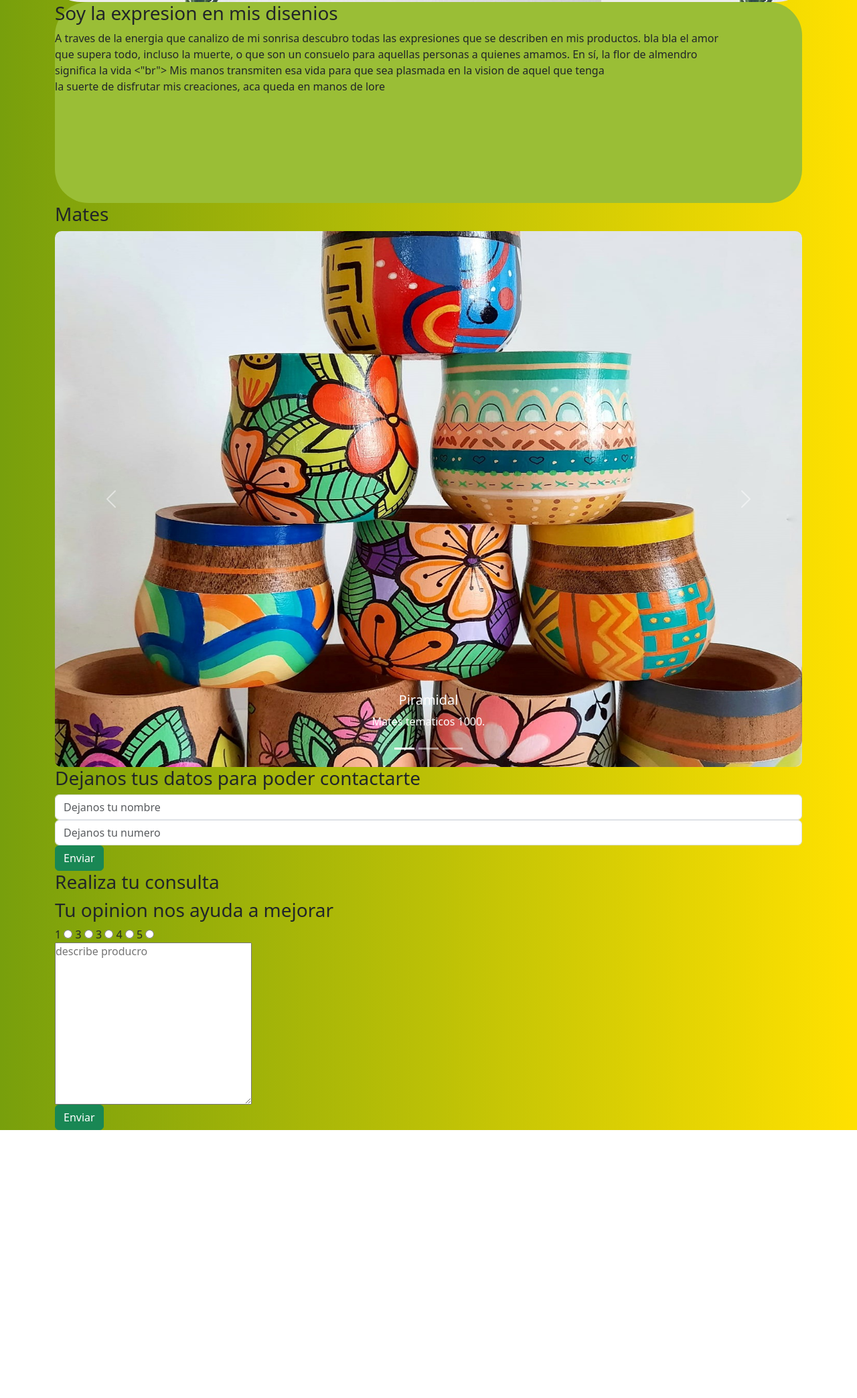
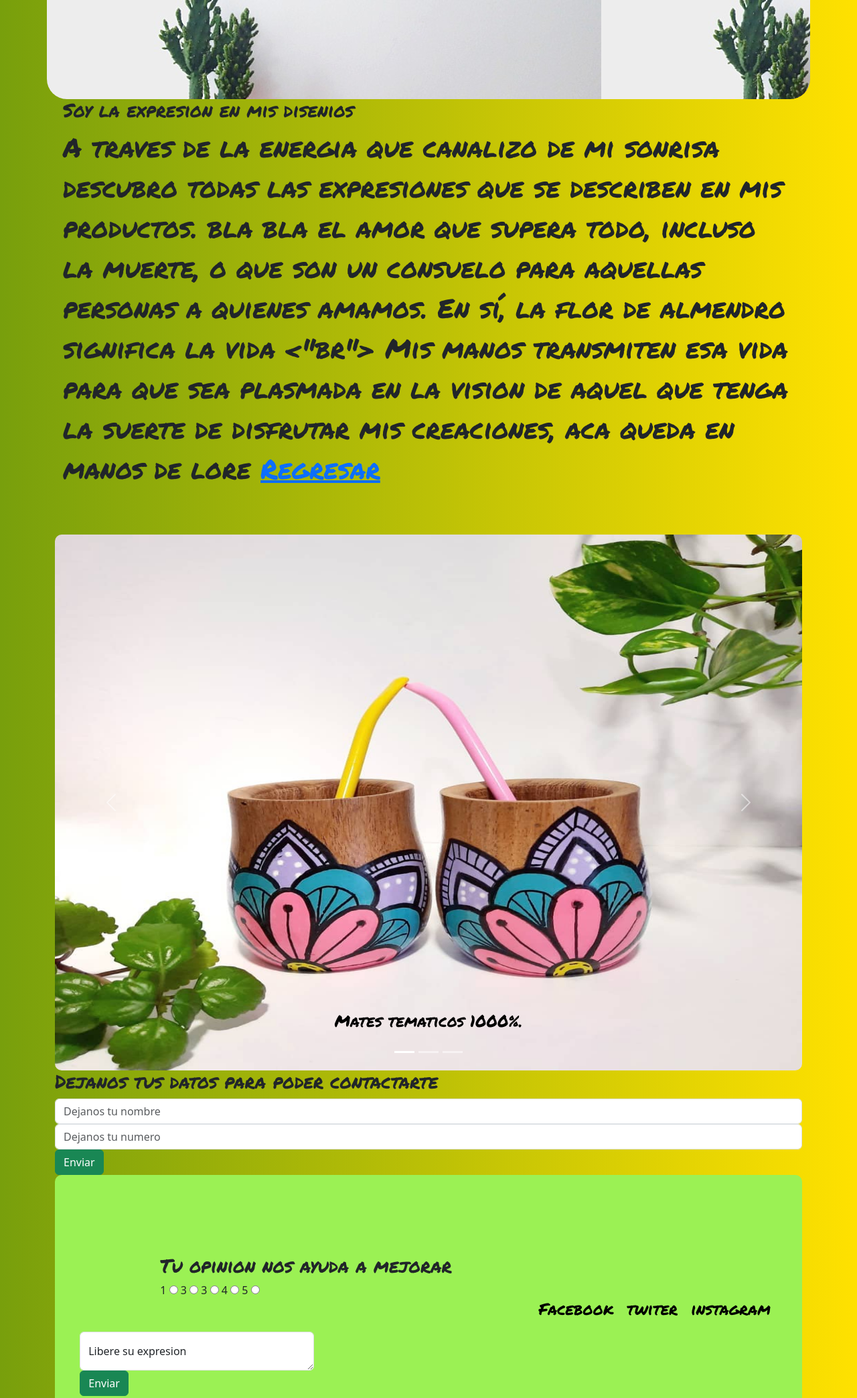
Before and after one commit to juansergio80/Grupo9, a plain HTML site: page index.html in a window 1280 px wide. Shown: the part 497-2584 px from the top of the page at 67% size. Before the commit the page ends 2184 px from the top, so only its background shows below. Drawn offline with nearby package versions, Linux system fonts and the light colour scheme.

Commit message:
Aplicacion CSS

```diff
--- a/estilos.css
+++ b/estilos.css
@@ -23,6 +23,9 @@ body{
     justify-content: center;
     position: absolute;
     width: 100%;
+    font-family: 'Permanent Marker', cursive;
+
+
 }
 .menu li {
     text-decoration: none;
@@ -37,9 +40,9 @@ body{
 }
 
 .contenedor-inicio {
-    border-radius: 50px;
+    border-radius: 30px;
     width: 100%;
-    height: 500px;
+    height: 645px;
     background-image: url("/fotos/portada.jpg");
 
 
@@ -53,7 +56,8 @@ body{
 }
 .contenedor-presentacion {
 
-    width: 1000px;
+    width: 100%;
+    height: 90%;
 
 }
 .contenedor-servicios {
@@ -62,23 +66,68 @@ body{
 }
 
 .caja-presentacion{
-    background-color: rgb(154, 190, 54);
-    border-radius: 50px;
+
+    border-radius: 30px;
     width: 100%;
-    height: 300px;
+    height: 650px;
 
 }
-.enlinea {
 
-border-radius: 50px;
-
-}
 .tamaniofoto{
 
     width: 100%;
     height: 100%;
 }
 
-.linea{
+.enlinea{
+    display: inline-block;
+    /*font-family: 'Permanent Marker', cursive;*/
+    font-family: 'Permanent Marker', cursive;
+    font-size: 40px;
+}
+.linea {
     display: inline-block;
 }
+h3 {
+    font-family: 'Permanent Marker', cursive;
+    font-size: 35px;
+    color: #000;
+}
+.sub {
+    font-family: 'Permanent Marker', cursive;
+    font-size: 24px;
+    color: black;
+
+}
+
+/*Footer*/
+
+.contenedor-footer {
+    height: 400px;
+    background-color: rgb(155, 241, 84);
+    border-radius: 10px;
+    display: flex;
+    flex-direction: row;
+    align-items: center;
+    justify-content: center;
+
+}
+
+.formulario {
+    margin: 30px 100px;
+    padding: 20px ;
+
+
+}
+.cont-redes {
+    display: flex;
+    display: inline-block;
+}
+.redes {
+    font-family: 'Permanent Marker', cursive;
+    font-size: 24px;
+    padding: 10px;
+    text-decoration:none ;
+    color: black;
+
+}
--- a/index.html
+++ b/index.html
@@ -9,7 +9,14 @@
     <link rel="stylesheet" href="estilos.css">
     <link href="https://cdn.jsdelivr.net/npm/bootstrap@5.3.0-alpha3/dist/css/bootstrap.min.css" rel="stylesheet" integrity="sha384-KK94CHFLLe+nY2dmCWGMq91rCGa5gtU4mk92HdvYe+M/SXH301p5ILy+dN9+nJOZ" crossorigin="anonymous">
 <script src="https://cdn.jsdelivr.net/npm/bootstrap@5.3.0-alpha3/dist/js/bootstrap.bundle.min.js" integrity="sha384-ENjdO4Dr2bkBIFxQpeoTz1HIcje39Wm4jDKdf19U8gI4ddQ3GYNS7NTKfAdVQSZe" crossorigin="anonymous"></script>
-    <title>Flor de Almendro</title>
+<link rel="preconnect" href="https://fonts.googleapis.com">
+<link rel="preconnect" href="https://fonts.gstatic.com" crossorigin>
+<link href="https://fonts.googleapis.com/css2?family=Permanent+Marker&display=swap" rel="stylesheet">
+<!--Fuente de letras-->
+<link rel="preconnect" href="https://fonts.googleapis.com">
+<link rel="preconnect" href="https://fonts.gstatic.com" crossorigin>
+<link href="https://fonts.googleapis.com/css2?family=Permanent+Marker&display=swap" rel="stylesheet">
+<title>Flor de Almendro</title>
 </head>
 
 <!--Comienza el cuerpo del programa-->
@@ -86,7 +93,7 @@
             <!--Texto de presentacion de la diseniadora, el mismod ebe ir como un articulo elegir foto representativa que sera la foto principal
             elegir textos yo sugiero un texto tipo manuscripto, color a eleccion -->
 
-            <article id="presentacion" class="caja-presentacion">   <!--articulo presentacion-->
+            <article id="presentacion" class="caja-presentacion container">   <!--articulo presentacion-->
                 <div class="contenedor-presentacion enlinea ">
                     <h3>Soy la expresion en mis disenios</h3>
                     <p>
@@ -95,7 +102,7 @@
                         el amor que supera todo, incluso la muerte, o que son un consuelo para
                         aquellas personas a quienes amamos. En sí, la flor de almendro significa la vida <"br">
                         Mis manos transmiten esa  vida para que sea plasmada en la vision de aquel que tenga <br>
-                        la suerte de disfrutar mis creaciones, aca queda en manos de lore
+                        la suerte de disfrutar mis creaciones, aca queda en manos de lore  <span> <a href="#">Regresar</a></span>
                     </p>
                 </div>
             </article >
@@ -104,7 +111,7 @@
 
             <div id="productos"  class=" contenedor-fotos">
                 <div class="container alinear">   <!--perimer carrusel de fotos mates-->
-                    <h3>Mates</h3>
+
                     <div id="carouselExampleCaptions" class="carousel slide">  <!--Inicio carrusel Bootstrap de fotos mates-->
                         <div class="carousel-indicators">
                             <button type="button" data-bs-target="#carouselExampleCaptions" data-bs-slide-to="0" class="active" aria-current="true" aria-label="Slide 1"></button>
@@ -113,24 +120,24 @@
                         </div>
                         <div class="carousel-inner">
                             <div class="carousel-item active ">
-                                <img src="/fotos/Mates2.jpg" class="d-block w-100 tamaniofoto" alt="..." style="border-radius: 10px;">
+                                <img src="/fotos/Mates5.jpg" class="d-block w-100 tamaniofoto" alt="..." style="border-radius: 10px;">
                                 <div class="carousel-caption d-none d-md-block">
-                                    <h5>Piramidal</h5>
-                                    <p>Mates tematicos 1000.</p>
+
+                                    <p class="sub">Mates tematicos 1000%.</p>
                                 </div>
                             </div>
                             <div class="carousel-item">
                                 <img src="/fotos/Mates3.jpg" class="d-block w-100 tamaniofoto" alt="..." style="border-radius: 10px;">
                                 <div class="carousel-caption d-none d-md-block">
-                                    <h5>Second slide label</h5>
-                                    <p>Some representative placeholder content for the second slide.</p>
+
+                                    <p class="sub">Que representan la figura geometrica.</p>
                                 </div>
                             </div>
                             <div class="carousel-item">
                                 <img src="/fotos/Mates4.jpg" class="d-block w-100 tamaniofoto" alt="..." style="border-radius: 10px;">
                                 <div class="carousel-caption d-none d-md-block">
-                                    <h5>Third slide label</h5>
-                                    <p>Some representative placeholder content for the third slide.</p>
+
+                                    <p class="sub">Del sabor de tus labios.</p>
                                 </div>
                             </div>
                         </div>
@@ -174,16 +181,13 @@
     <footer>
         <div class="container">
             <div class="contenedor-footer" >
-                <div>
-                    <h3>Realiza tu consulta</h3>
-                </div>
-                <div> <!--Formulario de contacto el mismo debe dejar el cliente el nombre, telefono y posiblemne te un correo
+                <div > <!--Formulario de contacto el mismo debe dejar el cliente el nombre, telefono y posiblemne te un correo
                         hayy que ver partes de disenios de como ira, igual el formulario tambien podriamos poner el formulario en otra parte y poner el
                         footter una resenia de usuarios no hay mucho tiempo para decidir/-->
 
                     <!--Formulario de opiniones de los clientes-->
                     <form >       <!--Seleccion del 1 al 5-->
-                        <div>
+                        <div class="formulario">
                             <div>
                                 <div>
                                     <h3>
@@ -213,17 +217,21 @@
 
                             </div>
                         </div>
-                        <!--Ingreso de texo-->
+                        <!--Ingreso de texo
                         <div>
                             <textarea name="" id="" cols="30" rows="10" placeholder="describe producro"></textarea>
-                        </div>
+                        </div> -->
+                        <div class="form-floating">
+                            <textarea style="width: 350px ; ;" class="form-control" placeholder="Comente sin miedo" id="floatingTextarea2" style="height: 100px"></textarea>
+                            <label for="floatingTextarea2">Libere su expresion</label>
+                          </div>
                         <div>
                             <button type="submit" class="btn btn-success">Enviar</button>
                         </div>
                     </form>
                 </div>
-                <div>
-
+                <div >
+                    <a class="redes" href="">Facebook</a><a class="redes" href="">twiter</a><a class="redes" href="">instagram</a>
                 </div>
             </div>
         </div>
@@ -232,7 +240,7 @@
 
             </div>
         </div>
-
+    </footer>
 
 </body>
 
```
